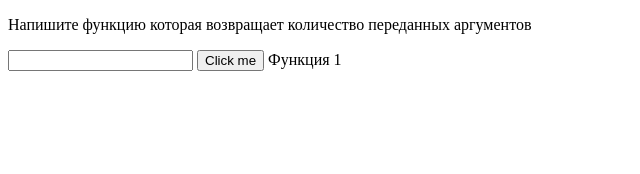
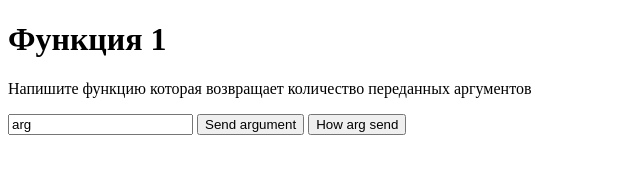
Before and after one commit to MeffMara/geekhub, a plain HTML site: page homework2/index.html in a window 1280 px wide. Shown: the whole page, without its empty margins (0-640 px from the left). Drawn offline with nearby package versions, Linux system fonts and the light colour scheme.

Commit message:
addIdName

```diff
--- a/homework2/index.html
+++ b/homework2/index.html
@@ -9,10 +9,11 @@
     <script src="https://ajax.googleapis.com/ajax/libs/jquery/3.2.1/jquery.min.js"></script>
 </head>
 <body>
-
+    <h1>Функция 1</h1>
     <p>Напишите функцию которая возвращает количество переданных аргументов</p>
     <input type="text" id="text">
-    <input type="button" value="Click me" onclick="howArgument" > Функция 1
+    <input type="button" value="Send argument"  id="sendArgument" onclick="sendArgument()">
+    <input type="button" value="How arg send" id="howArgSend">
 
     <script src="js/script.js"></script>
 </body>
--- a/homework2/js/script.js
+++ b/homework2/js/script.js
@@ -24,3 +24,13 @@ function howArgument(a,b,c) {
 
 }
 howArgument(1,2,5,'fer');
+
+
+var input = document.getElementById('text');
+input.value = 'arg';
+
+function sendArgument(){
+
+    alert(arguments.length);
+
+}
```
